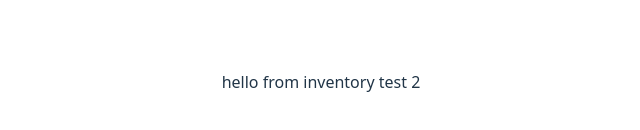
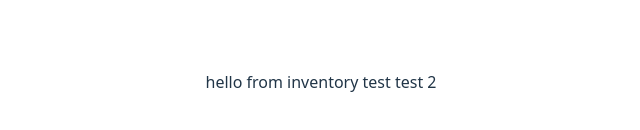
Before and after one commit to MohamedRagheb/cicd-inventory, a React (Vite) app: page / in a window 1280 px wide. Shown: the part 318-448 px from the top of the page, without its empty margins (319-959 px from the left). Built offline with nearby package versions, Linux system fonts and the light colour scheme.

Commit message:
Update App.tsx

```diff
--- a/src/App.tsx
+++ b/src/App.tsx
@@ -1,7 +1,7 @@
 import "./App.css";
 
 function App() {
-  return <div>hello from inventory test {4 - 2}</div>;
+  return <div>hello from inventory test test {4 - 2}</div>;
 }
 
 export default App;
```
